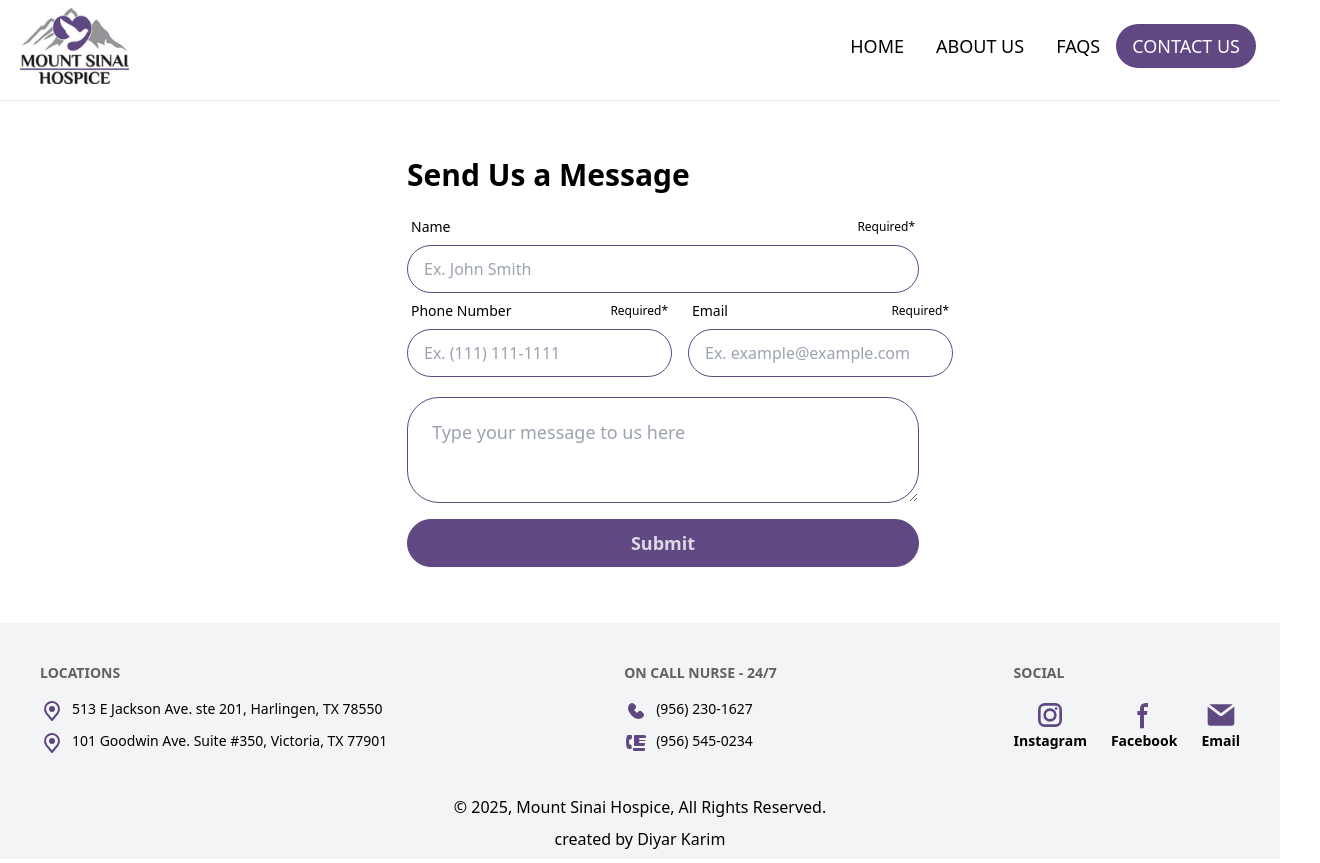
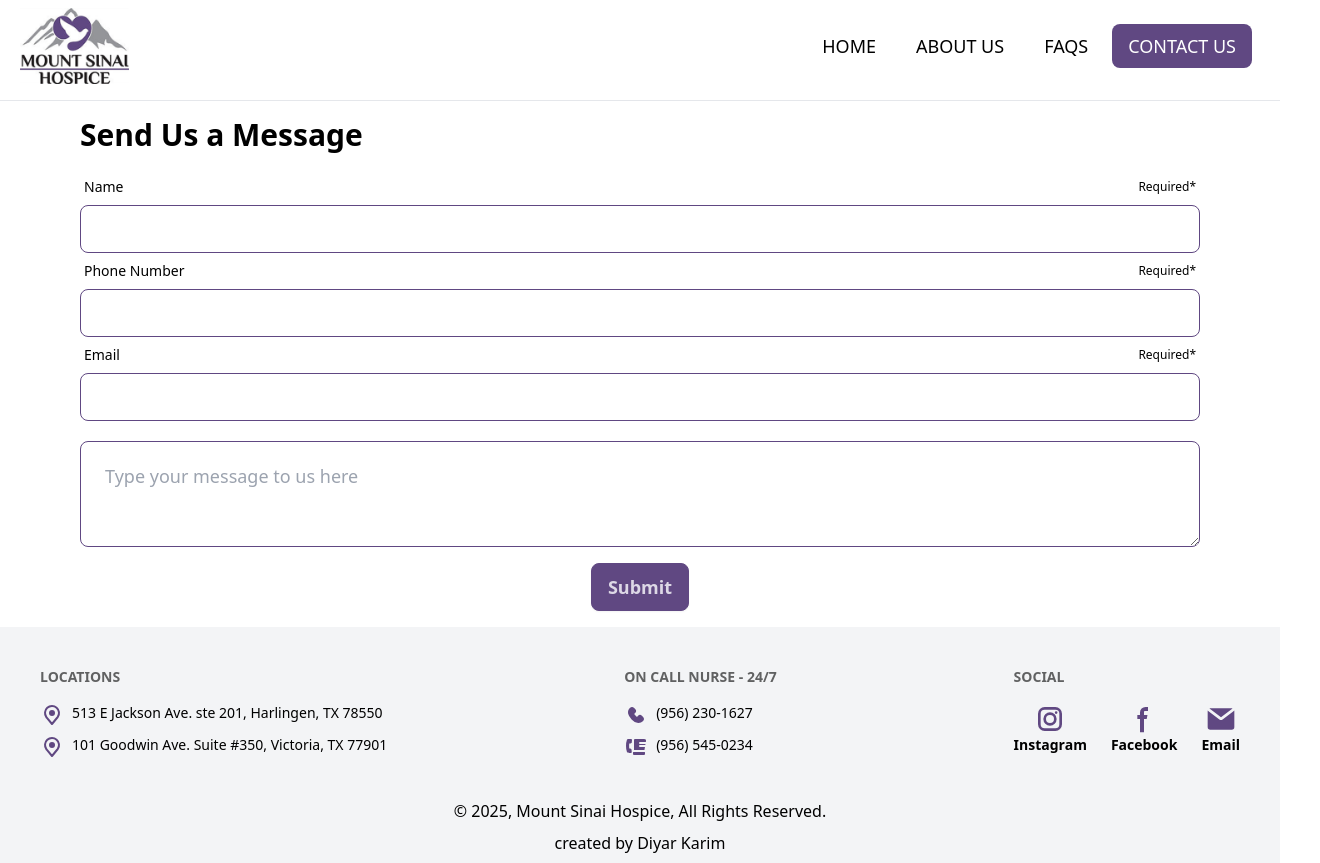
Before and after one commit to chemscn/mount-sinai-hospice, a Next.js app: page /contact-us in a window 1280 px wide. Shown: the whole page, 1320 px wide, since content can reach past the window. Built offline with nearby package versions, Linux system fonts and the light colour scheme.

Commit message:
add email sending

```diff
--- a/package.json
+++ b/package.json
@@ -6,7 +6,7 @@
 		"dev": "next dev",
 		"build": "next build",
 		"start": "next start",
-		"deploy": "opennextjs-cloudflare build && opennextjs-cloudflare deploy",
+		"deploy": "opennextjs-cloudflare deploy",
 		"preview": "opennextjs-cloudflare build && opennextjs-cloudflare preview",
 		"lint": "next lint",
 		"start:new": "npx serve@latest out"
@@ -15,7 +15,8 @@
 		"@opennextjs/cloudflare": "^1.8.0",
 		"next": "14.2.13",
 		"react": "^18",
-		"react-dom": "^18"
+		"react-dom": "^18",
+		"resend": "^6.0.2"
 	},
 	"devDependencies": {
 		"@types/node": "^20",
--- /dev/null
+++ b/src/app/api/send-email/route.ts
@@ -0,0 +1,32 @@
+// app/api/send-email/route.ts
+import { Resend } from 'resend';
+import { NextResponse } from 'next/server';
+
+const resend = new Resend(process.env.RESEND_API_KEY);
+
+export async function POST(req: Request) {
+	const { name, phoneNumber, email, message } = await req.json();
+
+      const isDev = process.env.NODE_ENV === "development";
+
+      const sender = isDev ? "onboarding@resend.dev" : email;
+
+	try {
+		await resend.emails.send({
+			from: sender,
+			to: 'drkarm123@gmail.com',
+			subject: 'Mount Sinai Hospice - Request',
+			html: `
+      <h4>Name: ${name}</h4>
+      <p>Phone Number: ${phoneNumber}</p>
+      <p>Email: ${email}</p>
+      <p>Message: ${message}</p>
+      `,
+		});
+
+		return NextResponse.json({ success: true });
+	} catch (error) {
+		console.error(error);
+		return NextResponse.json({ error });
+	}
+}
--- a/src/app/components/NavLink.tsx
+++ b/src/app/components/NavLink.tsx
@@ -22,7 +22,7 @@ const NavLink = ({ path, name}: INavlinkProps) =>  {
 	}
 
 	return (
-		<li className='text-lg'>
+		<li className='text-lg mx-1'>
 			<Link
 				onClick={handleClick}
 				className={`hover:bg-primary hover:text-white`}
--- /dev/null
+++ b/src/app/components/SuccessfulEmailSent.tsx
@@ -0,0 +1,43 @@
+import React from 'react';
+
+export const SuccessfulEmailSent = () => {
+	return (
+		<div className="min-h-screen bg-gray-50 flex items-center justify-center px-4">
+			<div className="bg-white rounded-2xl shadow-lg p-8 max-w-md text-center">
+				{/* Success Icon */}
+				<div className="flex justify-center mb-6">
+					<svg
+						className="w-16 h-16 text-green-500"
+						fill="none"
+						stroke="currentColor"
+						strokeWidth="2"
+						viewBox="0 0 24 24"
+					>
+						<path
+							strokeLinecap="round"
+							strokeLinejoin="round"
+							d="M5 13l4 4L19 7"
+						/>
+					</svg>
+				</div>
+
+				{/* Heading */}
+				<h1 className="text-2xl font-bold text-gray-800 mb-4">Email Sent!</h1>
+
+				{/* Message */}
+				<p className="text-gray-600 mb-6">
+					Thank you for reaching out. Your message has been successfully sent. We’ll get back to you
+					shortly.
+				</p>
+
+				{/* Button */}
+				<a
+					href="/"
+					className="btn btn-primary text-lg font-bold"
+				>
+					Back to Home
+				</a>
+			</div>
+		</div>
+	);
+};
--- a/src/app/contact-us/page.tsx
+++ b/src/app/contact-us/page.tsx
@@ -1,56 +1,116 @@
-import React from 'react';
+'use client';
+import React, { useState } from 'react';
+import { SuccessfulEmailSent } from '../components/SuccessfulEmailSent';
 
 const ContactUs = () => {
-	return (
-		<div className="flex flex-col w-full md:items-center md:m-10">
-			<div className="flex flex-col px-4">
-				<h1 className=" text-3xl font-bold my-4">Send Us a Message</h1>
-				<div className="flex flex-row">
-					<label className="form-control w-full max-w-lg">
+	const [form, setForm] = useState({ name: '', phoneNumber: '', email: '', message: '' });
+	const [status, setStatus] = useState('');
+	const [isSuccessful, setIsSuccessful] = useState<boolean>(false);
+	const [isSending, setIsSending] = useState<boolean>(false);
+	const handleSubmit = async (e: React.FormEvent) => {
+		e.preventDefault();
+		setIsSending(true);
+		setStatus('Sending...');
+
+		try {
+			const res = await fetch('/api/send-email', {
+				method: 'POST',
+				headers: { 'Content-Type': 'application/json' },
+				body: JSON.stringify(form),
+			});
+
+			if (res.ok) {
+				setStatus('✅ Message sent!');
+				setIsSending(false);
+				setIsSuccessful(true);
+				setForm({ name: '', phoneNumber: '', email: '', message: '' });
+			} else {
+				setStatus('❌ Failed to send. Try again.');
+				setIsSending(false);
+				setIsSuccessful(false);
+			}
+		} catch {
+			setStatus('❌ Something went wrong.');
+			setIsSending(false);
+			setIsSuccessful(false);
+		}
+	};
+
+	return isSuccessful ? (
+		<SuccessfulEmailSent />
+	) : (
+		<form onSubmit={handleSubmit}>
+			<h1 className="mx-10 lg:mx-20 text-3xl font-bold my-4">Send Us a Message</h1>
+			<div className="flex flex-col mx-10 lg:mx-20 items-center">
+				<label className="form-control w-full">
 					<div className="label">
 						<span className="label-text">Name</span>
 						<span className="label-text-alt">Required*</span>
 					</div>
 					<input
+						value={form.name}
+						onChange={(e) => setForm({ ...form, name: e.target.value })}
 						type="text"
-							placeholder="Ex. John Smith"
 						className="flex input input-bordered input-primary flex-row"
+						required
+						minLength={5}
 					/>
 				</label>
-				</div>
-				<div className="flex flex-col md:flex-row gap-4">
-					<label className="form-control w-full max-w-lg">
+				<label className="form-control w-full">
 					<div className="label">
 						<span className="label-text">Phone Number</span>
 						<span className="label-text-alt">Required*</span>
 					</div>
 					<input
-							type="text"
-							placeholder="Ex. (111) 111-1111"
-							className="input input-bordered input-primary w-full md:max-w-xs"
+						value={form.phoneNumber}
+						onChange={(e) => setForm({ ...form, phoneNumber: e.target.value })}
+						type="tel"
+						className="flex input input-bordered input-primary flex-row"
+						required
+						pattern="[0-9]{3}-[0-9]{3}-[0-9]{4}"
 					/>
 				</label>
-					<label className="form-control w-full max-w-lg">
+				<label className="form-control w-full">
 					<div className="label">
 						<span className="label-text">Email</span>
 						<span className="label-text-alt">Required*</span>
 					</div>
 					<input
-							type="text"
-							placeholder="Ex. example@example.com"
-							className="input input-bordered input-primary w-full md:max-w-xs"
+						value={form.email}
+						onChange={(e) => setForm({ ...form, email: e.target.value })}
+						type="email"
+						className="flex input input-bordered input-primary flex-row"
+						required
+						pattern="[a-zA-Z0-9._%+-]+@[a-zA-Z0-9.-]+\.[a-zA-Z]{2,}"
 					/>
 				</label>
+				<textarea
+					value={form.message}
+					onChange={(e) => setForm({ ...form, message: e.target.value })}
+					placeholder="Type your message to us here"
+					className="textarea textarea-bordered textarea-primary textarea-lg w-full mt-5"
+					required
+					minLength={10}
+					maxLength={1000}
+				></textarea>
+				<button
+					disabled={isSending}
+					type="submit"
+					className="btn btn-primary my-4 max-w-[200px] text-lg font-bold"
+				>
+					{isSending ? 'Please wait' : 'Submit'}
+				</button>
+				{status && (
+					<div
+						className="p-4 mb-4 text-sm text-blue-800 rounded-lg bg-blue-50"
+						role="alert"
+					>
+						<span className="font-medium">{status}</span>
 					</div>
-				<div className="flex flex-col mt-5">
-					<textarea
-						placeholder="Type your message to us here"
-						className="textarea textarea-bordered textarea-primary textarea-lg w-full max-w-lg"
-					></textarea>
-					<button className="btn btn-primary my-4 text-lg font-bold max-w-lg">Submit</button>
+				)}
+
 			</div>
-			</div>
-		</div>
+		</form>
 	);
 };
 
--- a/tailwind.config.ts
+++ b/tailwind.config.ts
@@ -13,7 +13,7 @@ const config: Config = {
 				pastel: {
 					primary: '#604882',
 					accent: '#f5eeff',
-					'--rounded-btn': '2rem',
+					'--rounded-btn': '.5rem',
 					'--rounded-box': '0rem'
 				},
 			},
```
Also changed, not shown: 1 other file (tests, documents, lock files or other folders). Lines whose indentation alone changed are shown as unchanged.
